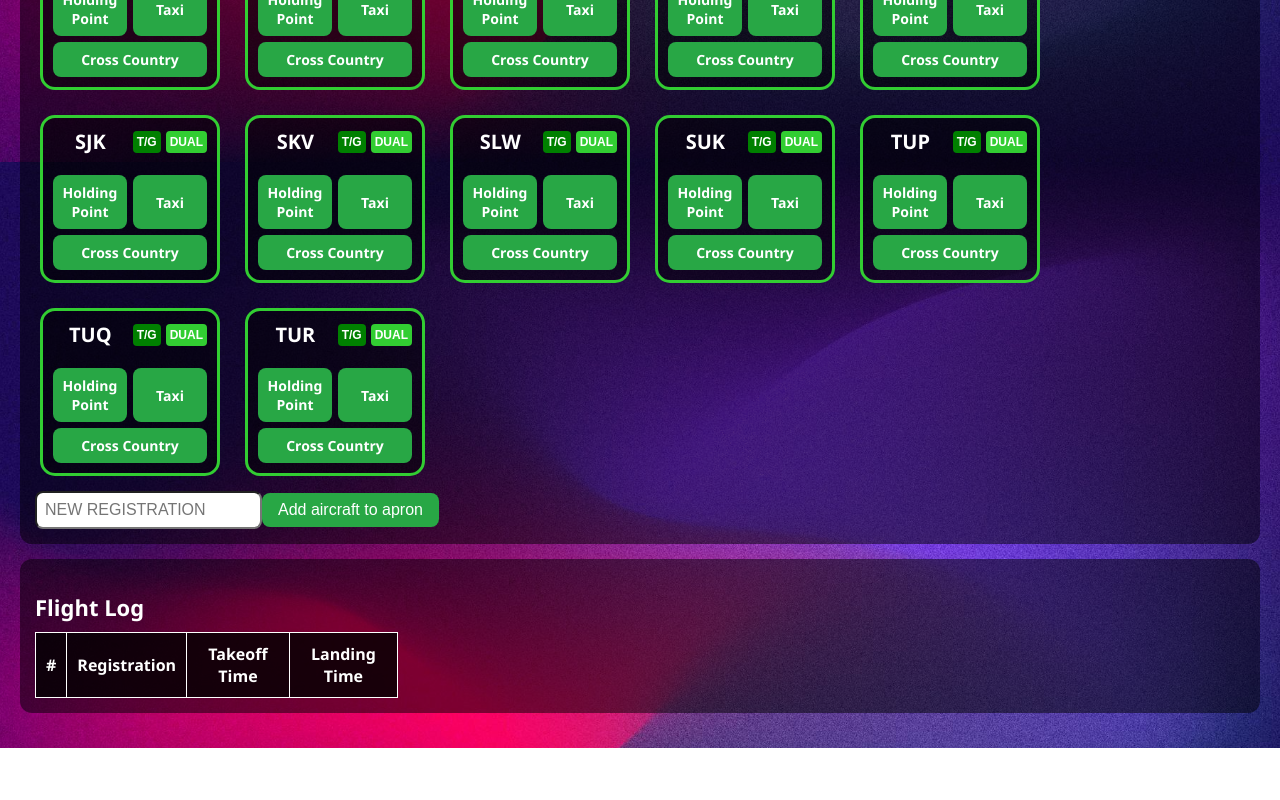
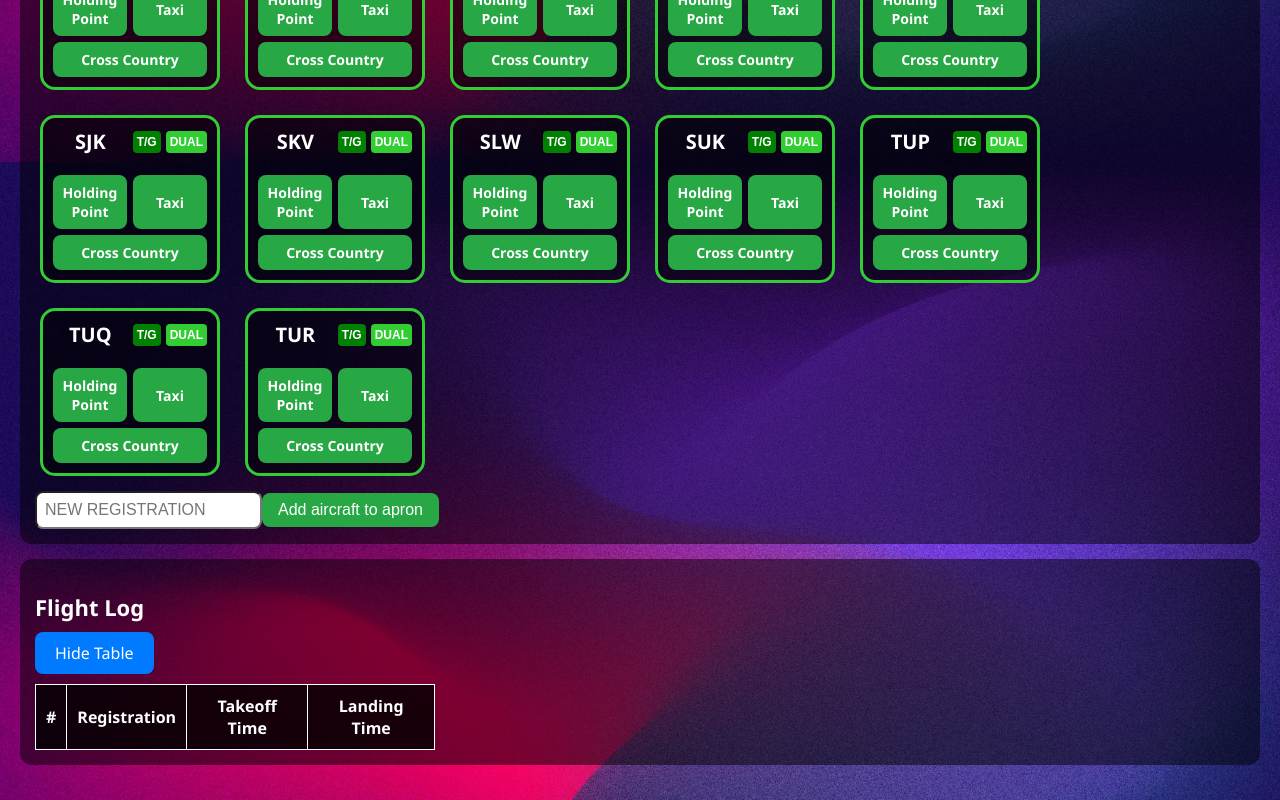
Before and after one commit to fepatrik/LHNY-AFIS, a Next.js app: page / in a window 1280 px wide. Shown: the part 1438-2238 px from the top of the page. Before the commit the page ends 2186 px from the top, so only its background shows below. Built offline with nearby package versions, Linux system fonts and the light colour scheme.

Commit message:
Update AfisProgram.tsx

```diff
--- a/components/AfisProgram.tsx
+++ b/components/AfisProgram.tsx
@@ -3,6 +3,7 @@
 import React, { useState } from "react";
 
 const AfisProgram = () => {
+const [showTable, setShowTable] = useState(true);
   const [taxiing, setTaxiing] = useState<string[]>([]);
   const [holdingPoint, setHoldingPoint] = useState<string[]>([]);
   const [visualCircuit, setVisualCircuit] = useState<string[]>([]);
@@ -746,7 +747,34 @@ const renderAircraft = (
 </Section>
 
 <Section title="Flight Log">
-  <table style={{ width: "30%", borderCollapse: "collapse", fontFamily: "'Segoe UI', Tahoma, Geneva, Verdana, sans-serif", color: "white", marginLeft: "0" }}>
+  <div style={{ marginBottom: "10px" }}>
+    <button
+      onClick={() => setShowTable((prev) => !prev)}
+      style={{
+        padding: "10px 20px",
+        fontSize: "16px",
+        backgroundColor: "#007BFF",
+        color: "white",
+        borderRadius: "8px",
+        border: "none",
+        cursor: "pointer",
+        fontFamily: "'Segoe UI', Tahoma, Geneva, Verdana, sans-serif",
+      }}
+    >
+      {showTable ? "Hide Table" : "Show Table"}
+    </button>
+  </div>
+
+  {showTable && (
+    <table
+      style={{
+        width: "400px",
+        borderCollapse: "collapse",
+        fontFamily: "'Segoe UI', Tahoma, Geneva, Verdana, sans-serif",
+        color: "white",
+        marginLeft: "0",
+      }}
+    >
       <thead>
         <tr style={{ backgroundColor: "rgba(0, 0, 0, 0.8)" }}>
           <th style={{ padding: "10px", border: "1px solid white" }}>#</th>
@@ -759,12 +787,17 @@ const renderAircraft = (
         {flightLog
           .slice() // Másolat készítése a tömbről, hogy az eredeti állapot ne változzon
           .sort((a, b) => {
-          const timeA = a.takeoff === "" ? Infinity : new Date(`1970-01-01T${a.takeoff}:00`).getTime();
-          const timeB = b.takeoff === "" ? Infinity : new Date(`1970-01-01T${b.takeoff}:00`).getTime();
+            const timeA = a.takeoff === "N/A" ? Infinity : new Date(`1970-01-01T${a.takeoff}:00`).getTime();
+            const timeB = b.takeoff === "N/A" ? Infinity : new Date(`1970-01-01T${b.takeoff}:00`).getTime();
             return timeA - timeB;
           })
           .map(({ reg, takeoff, landed }, index) => (
-          <tr key={index} style={{ backgroundColor: index % 2 === 0 ? "rgba(0, 0, 0, 0.7)" : "rgba(50, 50, 50, 0.7)" }}>
+            <tr
+              key={index}
+              style={{
+                backgroundColor: index % 2 === 0 ? "rgba(0, 0, 0, 0.7)" : "rgba(50, 50, 50, 0.7)",
+              }}
+            >
               <td style={{ padding: "10px", border: "1px solid white", textAlign: "center" }}>{index + 1}</td>
               <td style={{ padding: "10px", border: "1px solid white", textAlign: "center" }}>{reg}</td>
               <td style={{ padding: "10px", border: "1px solid white", textAlign: "center" }}>{takeoff}</td>
@@ -773,6 +806,7 @@ const renderAircraft = (
           ))}
       </tbody>
     </table>
+  )}
 </Section>
 
 
```
Lines whose indentation alone changed are shown as unchanged.
